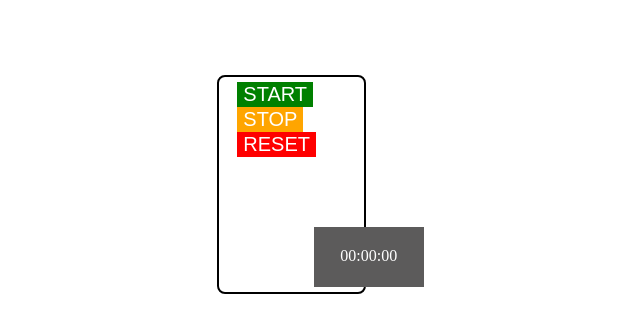
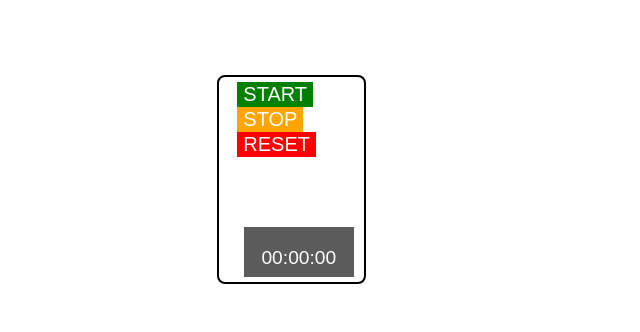
Before and after one commit to Sarah-Workman/project1_stopwatch, a plain HTML site: page src/index.html in a window 768 px wide. Shown: the whole page, without its empty margins (92-732 px from the left). Drawn offline with Linux system fonts and the light colour scheme.

Commit message:
Added break points for timer box adjustments

```diff
--- a/src/css/styles.css
+++ b/src/css/styles.css
@@ -8,11 +8,11 @@
 }
 
 .rectangle {
-	margin-left: 90px;
+	margin-left: 65px;
 	margin-top: 70px;
 	z-index: 2;
-	height: 60px;
-	width: 110px;
+	height: 80px;
+	width: 160px;
 	background-color: rgb(92, 91, 91);
 }
 #textWrapper {
@@ -20,6 +20,8 @@
 	color: white;
 	text-align: center;
 	vertical-align: middle;
+	font-size: larger;
+	font-family: Arial, Helvetica, sans-serif;
 }
 .buttonWrapper {
 	z-index: 2;
@@ -33,6 +35,7 @@
 	text-decoration: none;
 	display: inline-block;
 	font-size: 20px;
+	font-family: Arial, Helvetica, sans-serif;
 }
 #stop {
 	background-color: orange;
@@ -42,6 +45,7 @@
 	text-decoration: none;
 	display: inline-block;
 	font-size: 20px;
+	font-family: Arial, Helvetica, sans-serif;
 }
 #reset {
 	background-color: red;
@@ -51,4 +55,15 @@
 	text-decoration: none;
 	display: inline-block;
 	font-size: 20px;
+	font-family: Arial, Helvetica, sans-serif;
 }
+@media (min-width: 700px) and (max-width: 1000px) {
+	.rectangle {
+		margin-left: 20px;
+		margin-top: 70px;
+		z-index: 2;
+		height: 50px;
+		width: 110px;
+		background-color: rgb(92, 91, 91);
+	}
+}
```
